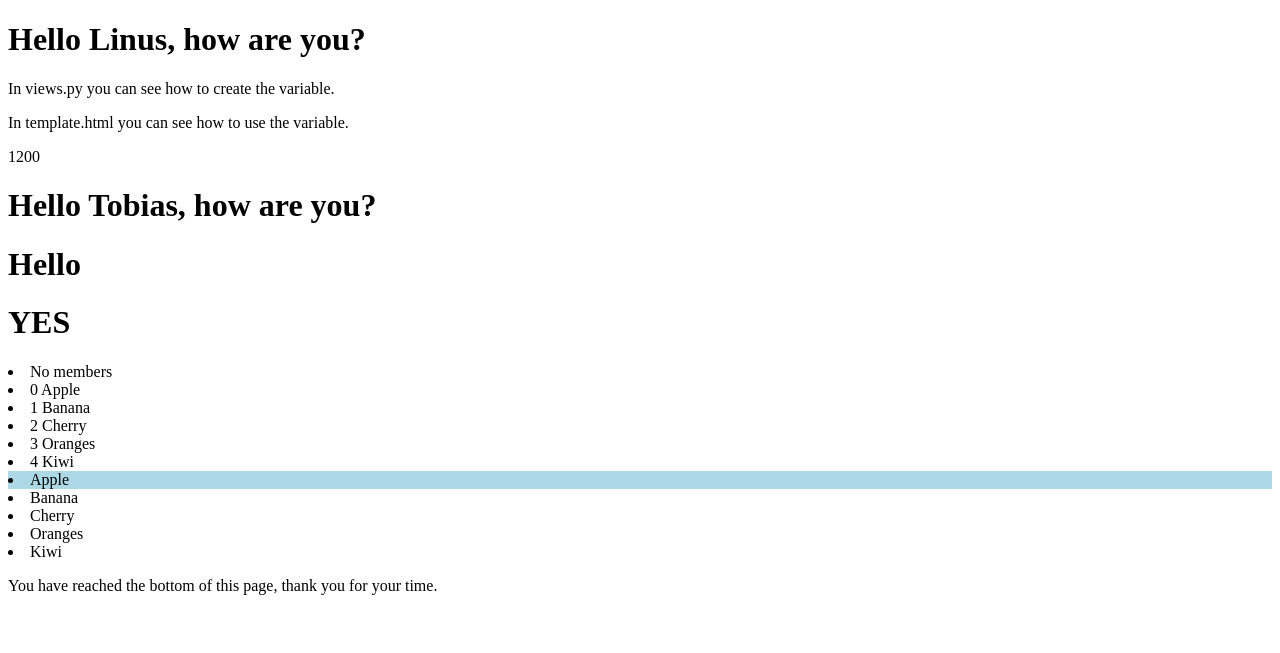
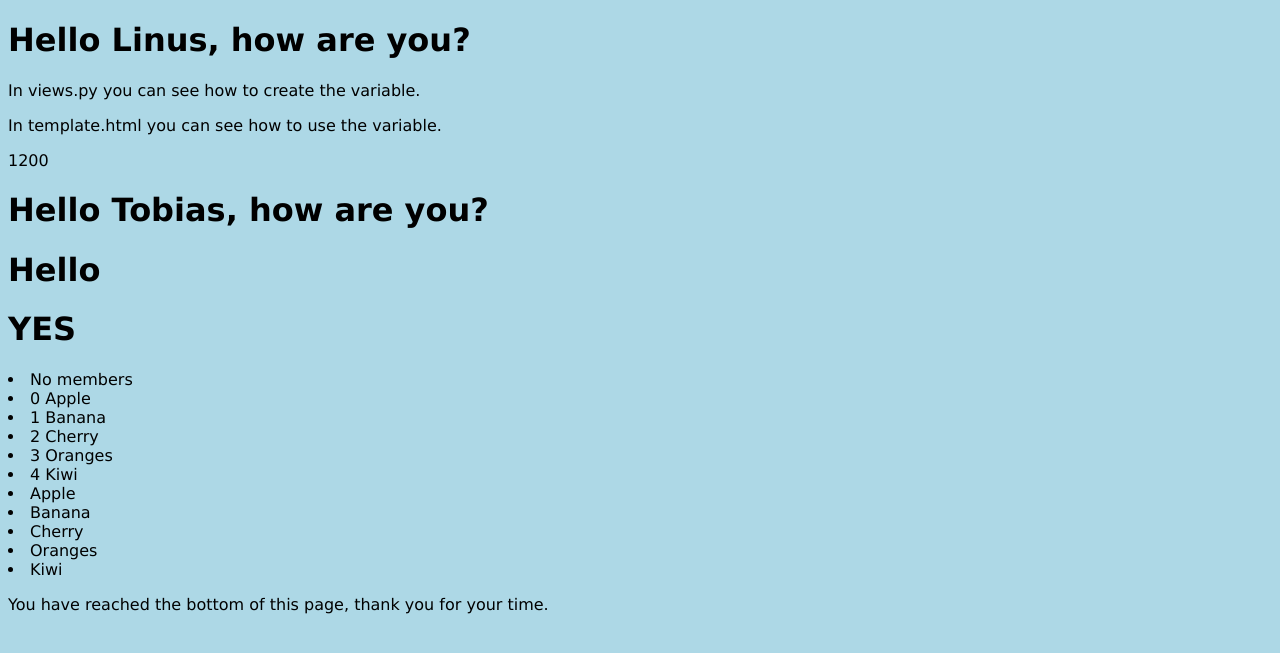
Before and after one commit to mar12345-jpg/my_tennis_club, a Django app: page /testing/ in a window 1280 px wide. Shown: the top 653 px of the page. Run offline with Django 5.2, Linux system fonts and the light colour scheme.

Commit message:
cssファイルを別に作って適用

```diff
--- /dev/null
+++ b/my_tennis_club/members/static/myfirst.css
@@ -0,0 +1,4 @@
+body {
+   background-color: lightblue;
+   font-family: verdana;
+}
--- a/my_tennis_club/members/templates/template.html
+++ b/my_tennis_club/members/templates/template.html
@@ -1,5 +1,8 @@
+{% load static %}
+
 <!DOCTYPE html>
 <html>
+    <link rel="stylesheet" href="{% static 'myfirst.css' %}">
 <body>
 
 <h1>Hello {{ firstname }}, how are you?</h1>
```
